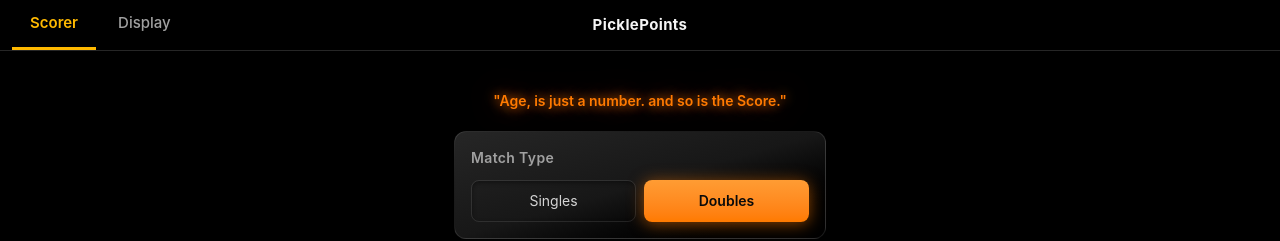
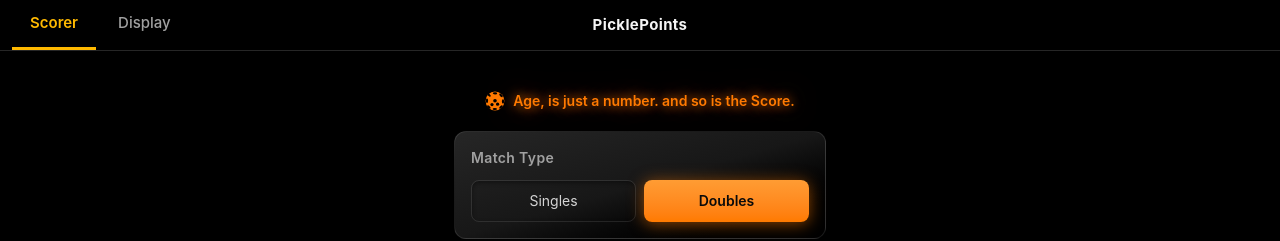
Before and after one commit to c4rlosst/pickleball_scorer, a React (Vite) app: page / in a window 1280 px wide. Shown: the top 241 px of the page. Built offline with nearby package versions, Linux system fonts and the light colour scheme; no server answers.

Commit message:
Remove quotes from tagline, add color-matched pickleball icon next to it

```diff
--- a/src/Scorer.tsx
+++ b/src/Scorer.tsx
@@ -2,6 +2,7 @@ import { useEffect, useLayoutEffect, useReducer, useRef, useState, type ReactNod
 import { motion } from 'framer-motion'
 import { ref, set } from 'firebase/database'
 import ScoreboardView from './ScoreboardView'
+import PickleballIcon from '@/components/PickleballIcon'
 import { database, isLiveSyncConfigured } from '@/lib/firebase'
 import { generateRoomCode } from '@/lib/roomCode'
 import {
@@ -185,10 +186,11 @@ function Setup({ onStart }: { onStart: (setup: SetupOptions) => void }) {
   return (
     <div className="w-full max-w-[420px] mx-auto p-6 flex flex-col gap-5">
       <h2
-        className={`text-center text-sm font-semibold whitespace-nowrap transition-colors duration-300 ${activeAccent.text}`}
+        className={`flex items-center justify-center gap-2 text-center text-sm font-semibold whitespace-nowrap transition-colors duration-300 ${activeAccent.text}`}
         style={{ textShadow: `0 0 12px ${activeAccent.hex}, 0 0 28px ${activeAccent.hex}90` }}
       >
-        "Age, is just a number. and so is the Score."
+        <PickleballIcon className="w-5 h-5 shrink-0" />
+        Age, is just a number. and so is the Score.
       </h2>
 
       <Panel label="Match Type">
```
